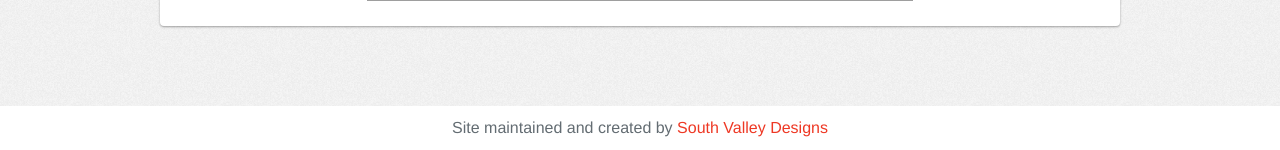
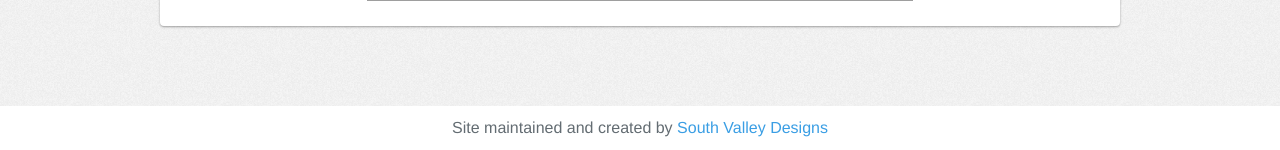
Before and after one commit to SouthValleyDesigns/DreamEasy, a Django app: page / in a window 1280 px wide. Shown: the part 791-941 px from the top of the page. Run offline with Django 3.2, Linux system fonts and the light colour scheme; some libraries are stand-ins or nearby versions; grey boxes are pictures that could not be loaded.

Commit message:
Update footer color (#6)

```diff
--- a/DreamEasyApp/static/css/main.css
+++ b/DreamEasyApp/static/css/main.css
@@ -429,7 +429,7 @@ footer {
 }
 /* line 253, ../sass/main.scss */
 footer a {
-  color: #ee3824;
+  color: #3a9ee4;
 }
 /* line 257, ../sass/main.scss */
 footer a:hover {
--- a/DreamEasyApp/static/sass/main.scss
+++ b/DreamEasyApp/static/sass/main.scss
@@ -251,7 +251,7 @@ span, p {
 footer {
 
     a {
-        color: rgb(238, 56, 36);
+        color: $primary_color;
     }
 
     a:hover {
```
